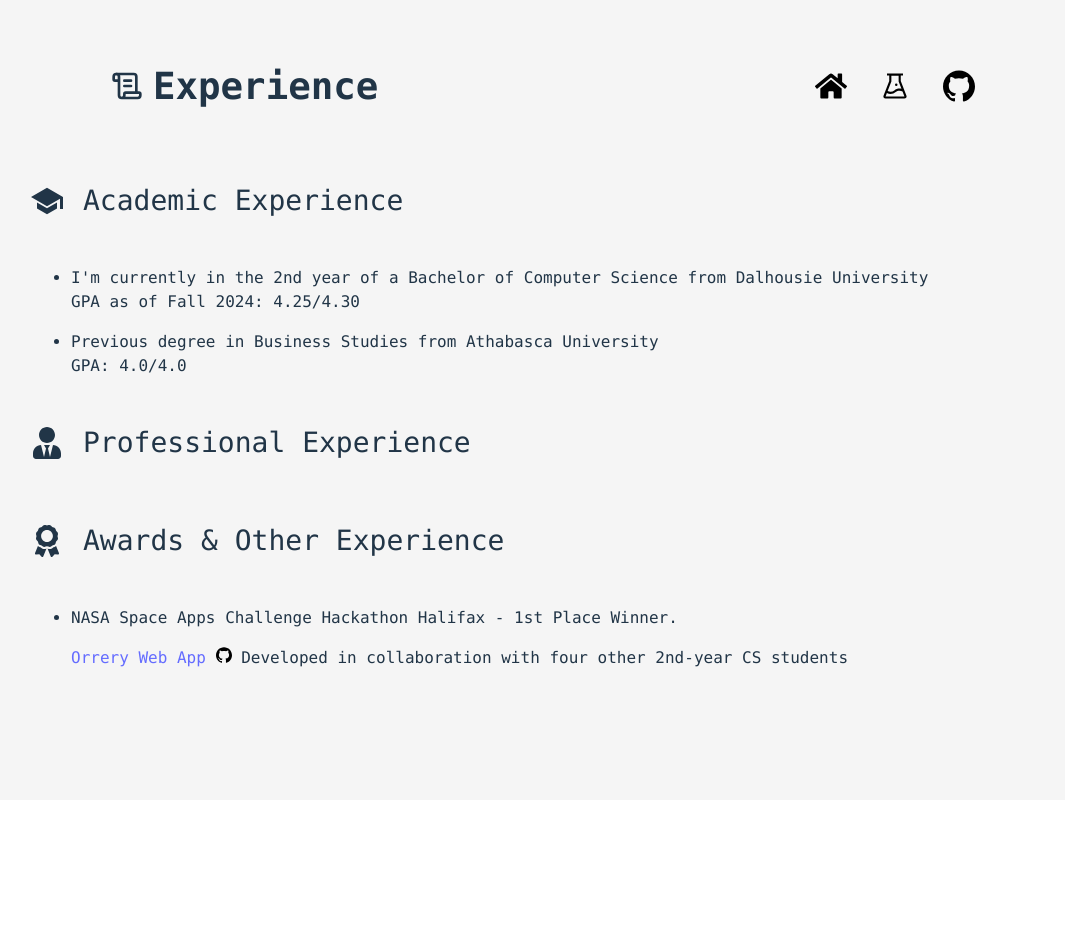
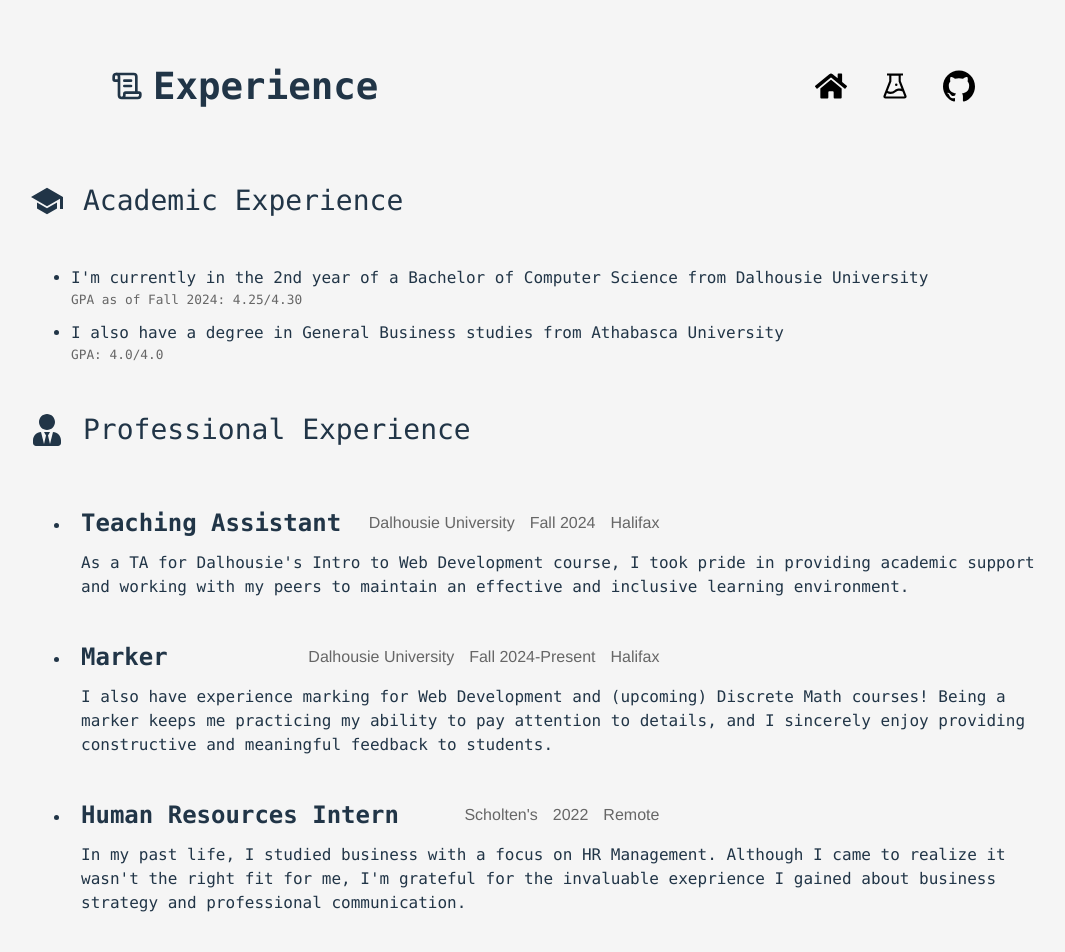
Before and after one commit to mroz-michael/portfolio, a React (Vite) app: page /experience in a window 1280 px wide. Shown: the top 952 px of the page, without its empty margins (97-1162 px from the left). Before the commit the page ends 800 px from the top, so only its background shows below. Built offline with nearby package versions, Linux system fonts and the light colour scheme.

Commit message:
add content to experience page, styling & layout work in progress

```diff
--- a/src/components/Experience.jsx
+++ b/src/components/Experience.jsx
@@ -3,7 +3,7 @@
 import '../styles/Experience.css';
 import { IoSchoolSharp } from "react-icons/io5";
 import { FaUserTie, FaAward } from "react-icons/fa";
-import Project from "./Project";
+import Job from "./Job";
 import { SiGithub } from "react-icons/si";
 
 const Experience = () => {
@@ -27,7 +27,7 @@
                 <ul>
                     <li>I'm currently in the 2nd year of a Bachelor of Computer Science from Dalhousie University</li>
                     <p className='gpa'>GPA as of Fall 2024: 4.25/4.30</p>
-                    <li> Previous degree in Business Studies from Athabasca University</li>
+                    <li> I also have a degree in General Business studies from Athabasca University</li>
                     <p className="gpa">GPA: 4.0/4.0</p>
                 </ul>
             </section>
@@ -37,6 +37,34 @@
                     <FaUserTie/>
                     <p>Professional Experience</p>
                 </header>
+                <ul id="jobs_list">
+                    <li>
+                        <Job title="Teaching Assistant"
+                            employer="Dalhousie University"
+                            date="Fall 2024"
+                            location="Halifax"
+                            description="As a TA for Dalhousie's Intro to Web Development course, I took pride in providing academic support and working with my peers to maintain an effective and inclusive learning environment."
+                        />
+                    </li>
+                    <li>
+                        <Job title="Marker"
+                            employer="Dalhousie University"
+                            date="Fall 2024-Present"
+                            location="Halifax"
+                            description="I also have experience marking for Web Development and (upcoming) Discrete Math courses! Being a marker keeps me practicing my ability to pay attention to details, and I sincerely enjoy providing constructive and meaningful feedback to students."
+
+                        />
+                    </li>
+                    <li>
+                        <Job title="Human Resources Intern"
+                            employer="Scholten's"
+                            date="2022"
+                            location="Remote"
+                            description="In my past life, I studied business with a focus on HR Management. Although I came to realize it wasn't the right fit for me, I'm grateful for the invaluable exeprience I gained about business strategy and professional communication."
+
+                        />
+                    </li>
+                </ul>
             </section>
 
             <section id='misc_experience'>
@@ -46,9 +74,15 @@
                 </header>
                 <ul>
                     <li className='hackathon_container'>
-                    <p>NASA Space Apps Challenge Hackathon Halifax - 1st Place Winner.</p>
-                        <a href="https://github.com/ElliotGBA/spaceapps2024/blob/master/README.md" target="#">Orrery Web App <SiGithub color="black"/> </a>
-                        <p style={{"display": "inline"}}>Developed in collaboration with four other 2nd-year CS students</p>
+                        <Job title="NASA Space Apps Challenge Hackathon Halifax 1st Place Winner"
+                            date="October 2024"
+                            description={
+                                <div>
+                                <a href="https://github.com/ElliotGBA/spaceapps2024/blob/master/README.md" target="#">Solar System Simulator <SiGithub color="black"/> </a>
+                                <p>I participated in my first hackathon in October 2024. Teaming with four other 2nd-year CS students, we developed an interactive web app over a weekend and won first place in the Halifax region.</p>
+                                </div>
+                                }
+                        />
                     </li>
                 </ul>
             </section>
--- /dev/null
+++ b/src/components/Job.jsx
@@ -0,0 +1,19 @@
+import "../styles/Job.css";
+
+const Job = ({ title, employer, date, location, description }) => {
+    return (
+        <section className="job_container">
+            <div id="job_title_row">
+                <p id="job_title">{title}</p>
+                <p id="job_details">
+                    <span>{employer}</span>
+                    <span>{date}</span>
+                    <span>{location}</span>
+                </p>
+            </div>
+            <div id="job_description">{description}</div>
+        </section>
+    );
+};
+
+export default Job;
--- a/src/styles/App.css
+++ b/src/styles/App.css
@@ -2,7 +2,6 @@
   font-family: consolas;
   background-color: whitesmoke;
   width: 100vw;
-  height: 100vh;
 }
 
 #main_container {
--- a/src/styles/Experience.css
+++ b/src/styles/Experience.css
@@ -37,9 +37,19 @@
     font-size: 2rem;
 }
 
+.gpa, .job_header > p{
+    font-size: .8rem;
+}
+
 .gpa {
-    font-size: 1rem;
+    color: #666;
     margin-top: 0;
+}
+
+.job_header {
+    display: flex;
+    align-items: center;
+    gap: 5%;
 }
 
 @media screen and (min-width: 900px) {
@@ -59,4 +69,5 @@
         align-items: flex-start;
     }
 
+
 }
--- /dev/null
+++ b/src/styles/Job.css
@@ -0,0 +1,38 @@
+.job_container {
+    display: flex;
+    flex-direction: column;
+    align-items: flex-start;
+    margin-bottom: 20px;
+    padding: 10px;
+}
+
+/* Job Title and Details Row */
+#job_title_row {
+    display: flex;
+    justify-content: space-between;
+    align-items: center;
+    width: 60%;
+}
+
+#job_title {
+    font-size: 1.5rem;
+    font-weight: bold;
+    margin: 0;
+}
+
+/* Job Details (Employer, Date, Location) */
+#job_details {
+    display: flex;
+    gap: 15px;
+    font-size: 1rem;
+    font-family: helvetica;
+    font-weight: normal;
+    color: #666;
+    margin: 0;
+}
+
+/* Job Description */
+#job_description {
+    font-size: 1rem;
+    margin-top: 10px;
+}
```
